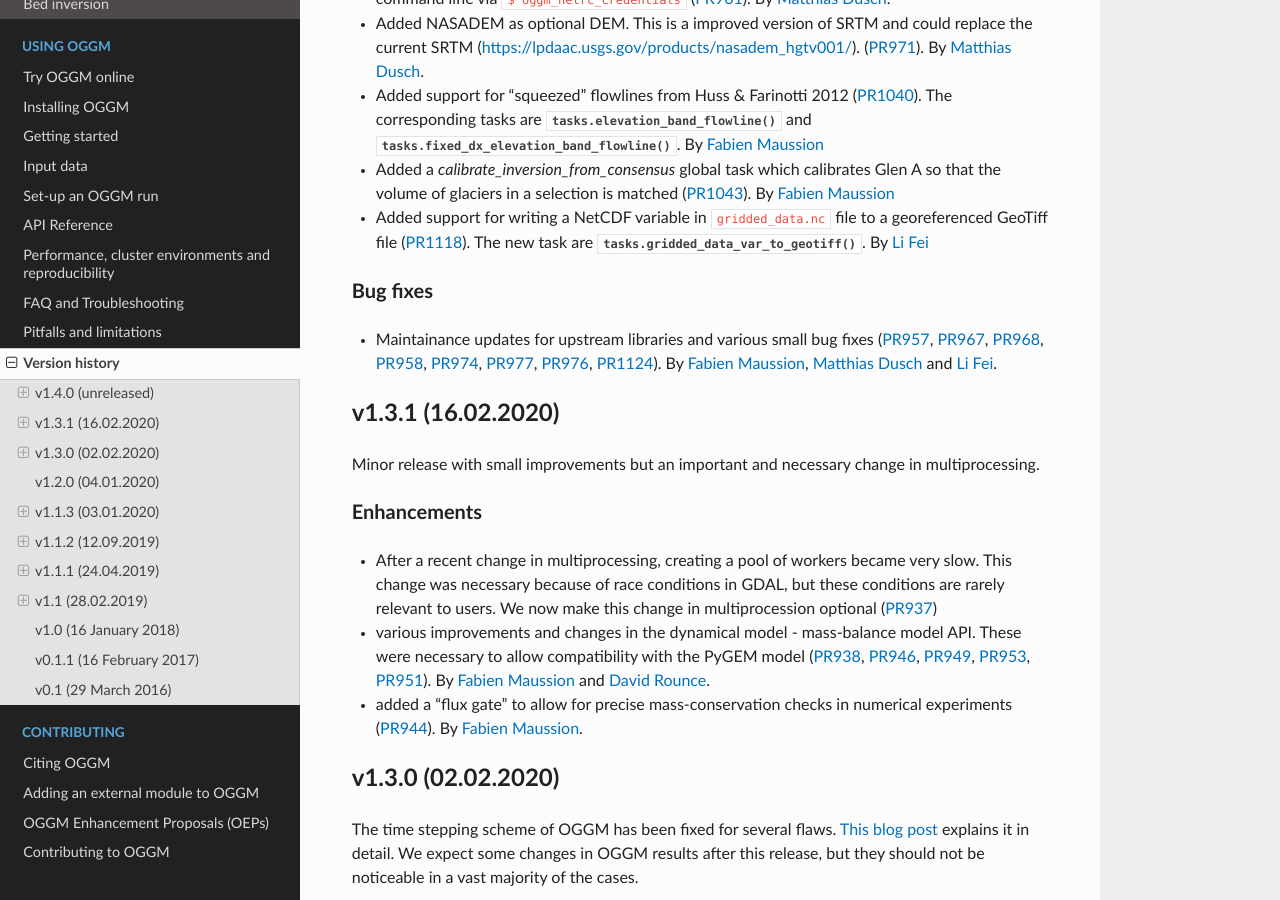
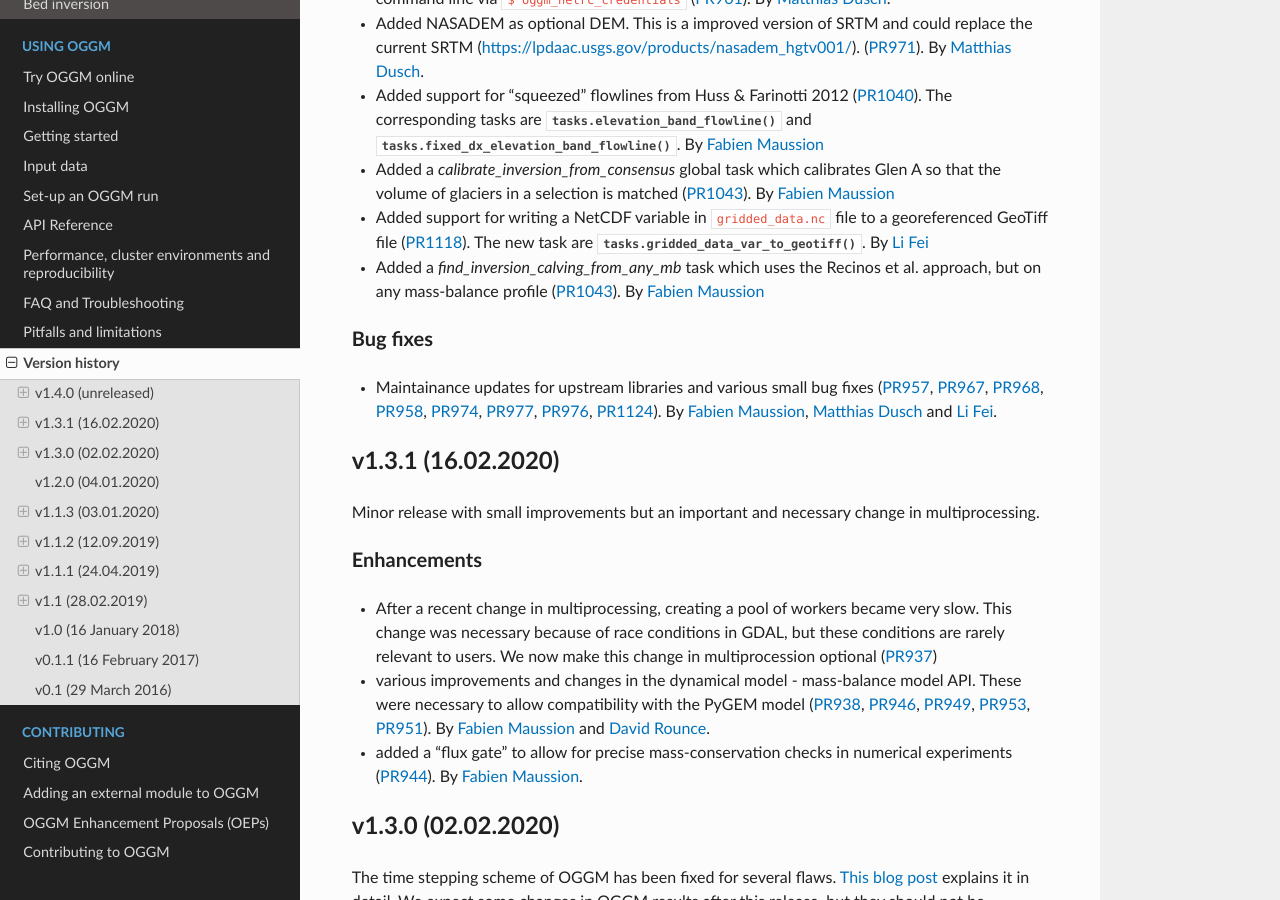
Before and after one commit to OGGM/oggm, a Sphinx documentation site: the page built from docs/whats-new.rst, in a window 1280 px wide and 900 px high, scrolled down 1184 px. Built offline with Sphinx 7.4.7 and the Read the Docs theme 2.0.0, drawn with Linux system fonts in a browser that asks for light colours; the version number could not be read and is left out.

Commit message:
add whatsnew

```diff
--- a/docs/whats-new.rst
+++ b/docs/whats-new.rst
@@ -89,6 +89,9 @@ Enhancements
   a georeferenced GeoTiff file (:pull:`1118`). The new task are
   :py:func:`tasks.gridded_data_var_to_geotiff`.
   By `Li Fei <https://github.com/Keeptg>`_
+- Added a `find_inversion_calving_from_any_mb` task which uses the Recinos et
+  al. approach, but on any mass-balance profile (:pull:`1043`).
+  By `Fabien Maussion <https://github.com/fmaussion>`_
 
 
 Bug fixes
```
Also changed, not shown: 1 other file.
